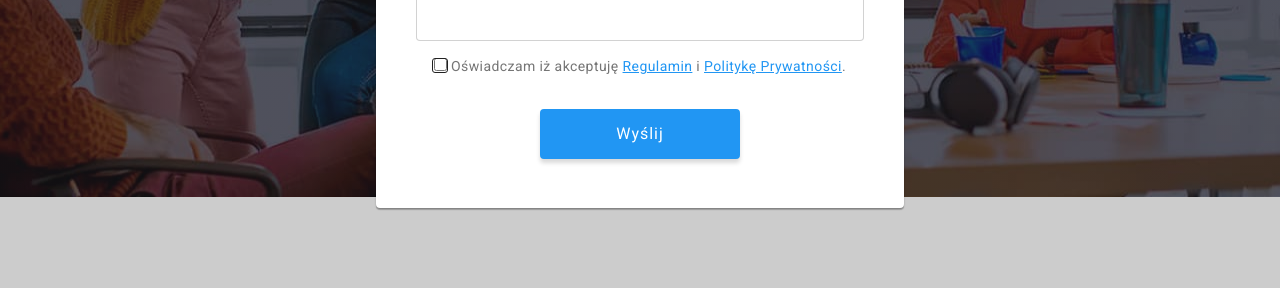
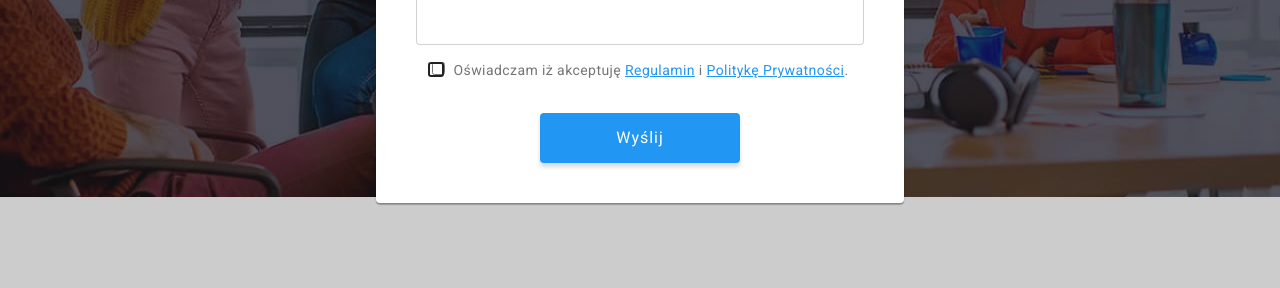
Before and after one commit to smuku-mk/goit-markup-hw-06, a plain HTML site: page index.html in a window 1280 px wide. Both pictures are taken after a click on the button "Zamów usługę". Shown: the part 483-771 px from the top of the page. Drawn offline with Linux system fonts and the light colour scheme.

Commit message:
mentor correction
correction

```diff
--- a/css/style.css
+++ b/css/style.css
@@ -542,7 +542,6 @@ a {
 .modal {
   position: relative;
   width: 528px;
-  height: 581px;
   background-color: var(--white-color);
   box-shadow: 0px 1px 3px rgba(0, 0, 0, 0.12), 0px 1px 1px rgba(0, 0, 0, 0.14),
     0px 2px 1px rgba(0, 0, 0, 0.2);
@@ -730,10 +729,16 @@ input[name="newsletter-email"]::placeholder {
 .order-checkbox-icon {
   position: absolute;
   fill: var(--white-color);
-  border: 1px solid #212121;
+  border: 2px solid #212121;
   border-radius: 3px;
-  left: 16px;
+  left: 12px;
   top: 3px;
+  transition-property: fill;
+  transition-duration: 250ms;
+  transition-timing-function: cubic-bezier(0.4, 0, 0.2, 1);
+}
+.order-checkbox-input {
+  margin-right: 5px;
 }
 .order-checkbox-input:checked + .order-checkbox-icon {
   fill: var(--brand-color);
```
Also changed, not shown: portfolio.html (+3 -1 lines).
